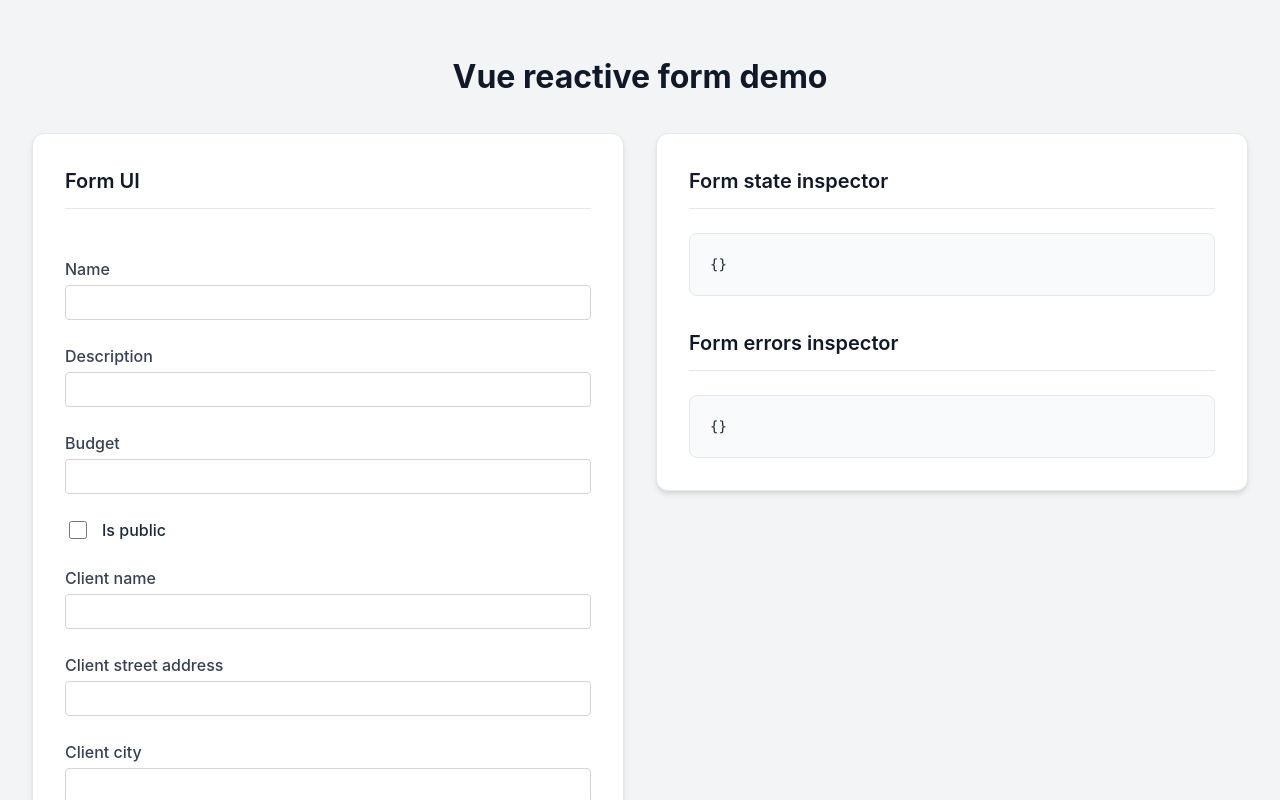
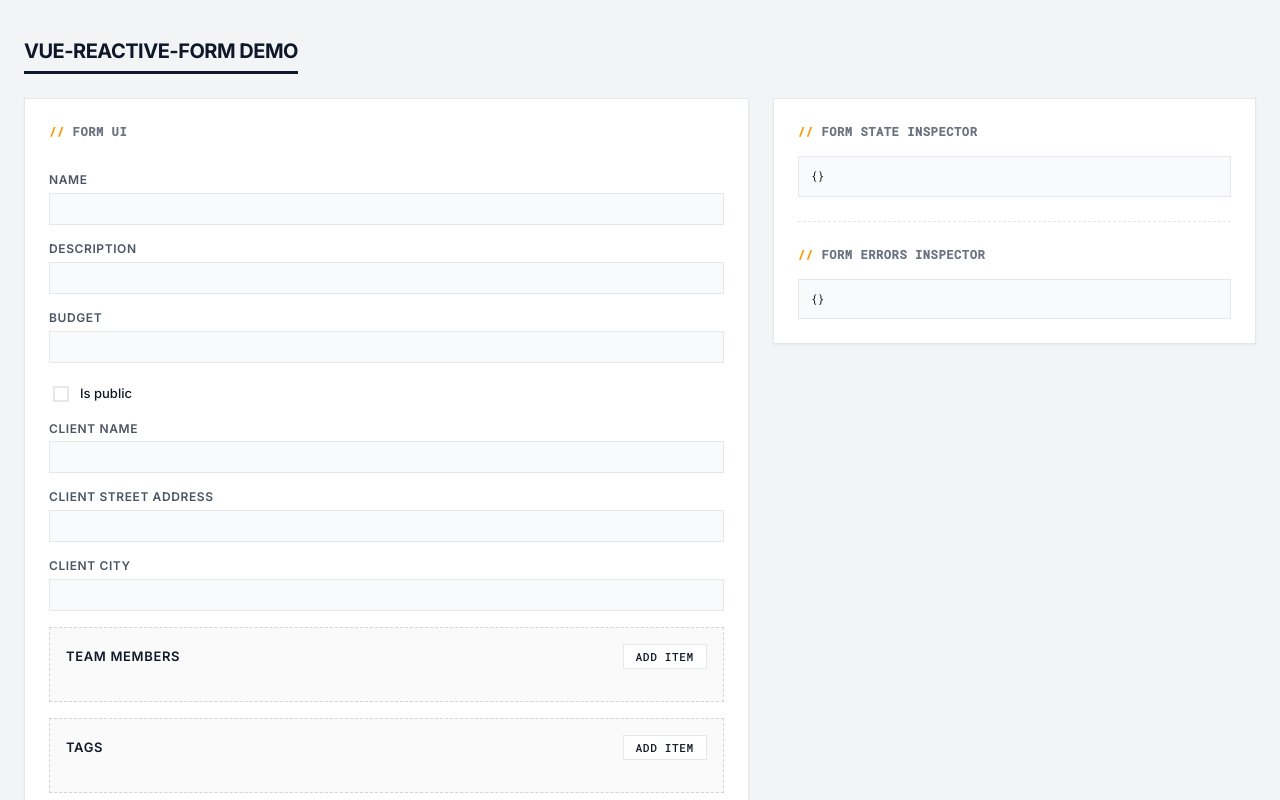
Before and after one commit to DanieleS/vue-reactive-form, a Vue app in the folder packages/demo/: page / in a window 1280 px wide. Shown: the top 800 px of the page. Built offline with nearby package versions, Linux system fonts and the light colour scheme.

Commit message:
style(demo-form): update form ui to be a bit more modern

```diff
--- a/packages/demo/index.html
+++ b/packages/demo/index.html
@@ -1,10 +1,16 @@
-<!DOCTYPE html>
+<!doctype html>
 <html lang="">
   <head>
     <meta charset="UTF-8" />
     <link rel="icon" href="/favicon.ico" />
     <meta name="viewport" content="width=device-width, initial-scale=1.0" />
     <title>VRF - Demo</title>
+    <link rel="preconnect" href="https://fonts.googleapis.com" />
+    <link rel="preconnect" href="https://fonts.gstatic.com" crossorigin />
+    <link
+      href="https://fonts.googleapis.com/css2?family=Inter:wght@400;500;600;700&family=Roboto+Mono:wght@400;500&display=swap"
+      rel="stylesheet"
+    />
   </head>
   <body>
     <div id="app"></div>
--- a/packages/demo/src/App.vue
+++ b/packages/demo/src/App.vue
@@ -25,7 +25,7 @@ const onSubmit = handleSubmit({
 
 <template>
   <div class="container">
-    <h1 class="title">Vue reactive form demo</h1>
+    <h1 class="title">vue-reactive-form demo</h1>
 
     <div class="layout">
       <div class="card form-card">
@@ -157,44 +157,50 @@ const onSubmit = handleSubmit({
 
 <style>
 :root {
-  --primary: #4f46e5;
-  --primary-hover: #4338ca;
-  --bg: #f3f4f6;
-  --surface: #ffffff;
-  --text: #1f2937;
-  --border: #e5e7eb;
+  --b-bg: #f3f4f6;
+  --b-surface: #ffffff;
+  --b-text: #111827;
+  --b-border: #e5e7eb;
+  --b-accent: #0f172a;
+  --b-highlight: #f59e0b;
+  --b-font-ui: "Inter", system-ui, sans-serif;
+  --b-font-mono: "Roboto Mono", monospace;
 }
 
 body {
-  font-family:
-    "Inter",
-    system-ui,
-    -apple-system,
-    sans-serif;
-  background-color: var(--bg);
-  color: var(--text);
+  font-family: var(--b-font-ui);
+  background-color: var(--b-bg);
+  color: var(--b-text);
   margin: 0;
-  line-height: 1.5;
+  line-height: 1.4;
+  -webkit-font-smoothing: antialiased;
+  font-size: 0.8125rem; /* Smaller base font */
 }
 
 .container {
   max-width: 1280px;
   margin: 0 auto;
-  padding: 2rem;
+  padding: 1.5rem; /* Reduced padding */
 }
 
 .title {
-  text-align: center;
-  font-size: 2rem;
-  font-weight: 700;
-  margin-bottom: 2rem;
-  color: #111827;
+  font-family: var(--b-font-ui);
+  text-align: left;
+  font-size: 1.25rem; /* Smaller title */
+  font-weight: 800;
+  margin-bottom: 1.5rem;
+  color: var(--b-accent);
+  letter-spacing: -0.025em;
+  text-transform: uppercase;
+  border-bottom: 3px solid var(--b-accent);
+  padding-bottom: 0.375rem;
+  display: inline-block;
 }
 
 .layout {
   display: grid;
-  grid-template-columns: 1fr 1fr;
-  gap: 2rem;
+  grid-template-columns: 1.2fr 0.8fr;
+  gap: 1.5rem; /* Reduced gap */
   align-items: start;
 }
 
@@ -205,59 +211,93 @@ body {
 }
 
 .card {
-  background: var(--surface);
-  border-radius: 12px;
-  padding: 2rem;
-  box-shadow:
-    0 4px 6px -1px rgb(0 0 0 / 0.1),
-    0 2px 4px -1px rgb(0 0 0 / 0.06);
-  border: 1px solid var(--border);
+  background: var(--b-surface);
+  border: 1px solid var(--b-border);
+  padding: 1.5rem; /* Reduced padding */
+  box-shadow: 0 1px 2px 0 rgb(0 0 0 / 0.05);
 }
 
 .form-layout {
   display: flex;
   flex-direction: column;
-  gap: 1.5rem;
+  gap: 1rem; /* Tighter form elements */
 }
 
 .section-title {
   margin-top: 0;
-  font-size: 1.25rem;
+  font-family: var(--b-font-mono);
+  font-size: 0.75rem;
   font-weight: 600;
-  border-bottom: 1px solid var(--border);
-  padding-bottom: 0.75rem;
-  margin-bottom: 1.5rem;
-  color: #111827;
+  color: #6b7280;
+  text-transform: uppercase;
+  letter-spacing: 0.05em;
+  margin-bottom: 1rem;
+  display: flex;
+  align-items: center;
+  gap: 0.5rem;
+}
+
+.section-title::before {
+  content: "//";
+  color: var(--b-highlight);
 }
 
 .checkbox-wrapper {
   display: flex;
   flex-direction: column;
   gap: 0.25rem;
+  margin-top: 0.25rem;
 }
 
 .checkbox-label {
   display: flex;
   align-items: center;
-  gap: 0.75rem;
+  gap: 0.5rem;
   font-weight: 500;
   cursor: pointer;
+  font-family: var(--b-font-ui);
 }
 
 .checkbox-label input {
-  width: 1.125rem;
-  height: 1.125rem;
-  border-radius: 4px;
+  appearance: none;
+  width: 1rem;
+  height: 1rem;
+  border: 2px solid var(--b-border);
+  border-radius: 0;
+  background: white;
+  transition: all 0.15s ease-in-out;
+  cursor: pointer;
+  position: relative;
+}
+
+.checkbox-label input:checked {
+  background: var(--b-accent);
+  border-color: var(--b-accent);
+}
+
+.checkbox-label input:checked::after {
+  content: "";
+  position: absolute;
+  left: 5px;
+  top: 1px;
+  width: 3px;
+  height: 8px;
+  border: solid white;
+  border-width: 0 2px 2px 0;
+  transform: rotate(45deg);
 }
 
 .submit-btn {
-  background-color: var(--primary);
+  background-color: var(--b-accent);
   color: white;
   border: none;
-  padding: 0.75rem 1.5rem;
-  border-radius: 8px;
-  font-weight: 600;
-  font-size: 1rem;
+  padding: 0.625rem 1.25rem; /* Smaller padding */
+  border-radius: 0;
+  font-family: var(--b-font-mono);
+  font-weight: 500;
+  font-size: 0.75rem;
+  text-transform: uppercase;
+  letter-spacing: 0.05em;
   cursor: pointer;
   transition: all 0.2s;
   margin-top: 1rem;
@@ -265,36 +305,44 @@ body {
 }
 
 .submit-btn:hover {
-  background-color: var(--primary-hover);
-  transform: translateY(-1px);
+  background-color: #1f2937;
+}
+
+.submit-btn:focus {
+  outline: 2px solid var(--b-highlight);
+  outline-offset: 2px;
 }
 
 .inspector-section + .inspector-section {
-  margin-top: 2rem;
+  margin-top: 1.5rem;
+  padding-top: 1.5rem;
+  border-top: 1px dashed var(--b-border);
 }
 
 .inspector-section pre {
-  background-color: #f8fafc;
-  padding: 1.25rem;
-  border-radius: 8px;
-  overflow-x: auto;
-  font-size: 0.875rem;
-  font-family: "Menlo", "Monaco", "Courier New", monospace;
-  border: 1px solid var(--border);
+  background-color: #f9fafb;
+  padding: 0.75rem;
+  font-size: 0.7rem; /* Smaller monospace */
+  font-family: var(--b-font-mono);
+  border: 1px solid var(--b-border);
   margin: 0;
   white-space: pre-wrap;
+  color: var(--b-text);
+  line-height: 1.3;
 }
 
 .error-message {
   color: #ef4444;
-  font-size: 0.875rem;
+  font-family: var(--b-font-mono);
+  font-size: 0.7rem;
+  margin-top: 0.25rem;
 }
 
 /* Helpers for ArrayInput slots */
 .grid-col-2 {
   display: grid;
   grid-template-columns: 1fr 1fr;
-  gap: 1rem;
+  gap: 0.75rem;
   flex: 1;
 }
 
--- a/packages/demo/src/components/ArrayInput.vue
+++ b/packages/demo/src/components/ArrayInput.vue
@@ -44,70 +44,100 @@ defineProps<Props<TComponentGeneric>>()
 .array-input {
   display: flex;
   flex-direction: column;
-  gap: 0.5rem;
+  gap: 0.75rem;
+  padding: 1rem; /* Less padding */
+  border: 1px dashed #d1d5db;
+  background-color: #fafafa;
 }
 
 .header {
   display: flex;
   justify-content: space-between;
   align-items: center;
-  margin-bottom: 0.5rem;
+  margin-bottom: 0.25rem;
 }
 
 .label {
-  font-weight: 500;
-  color: #374151;
+  font-family: var(--b-font-ui);
+  font-weight: 600;
+  font-size: 0.8125rem;
+  color: var(--b-text);
+  text-transform: uppercase;
+  letter-spacing: 0.05em;
 }
 
 .error-message {
   color: #ef4444;
-  font-size: 0.875rem;
+  font-size: 0.7rem;
+  font-family: var(--b-font-mono);
 }
 
 .items-container {
   display: flex;
   flex-direction: column;
-  gap: 0.75rem;
+  gap: 0.5rem; /* Tighter items */
 }
 
 .item-row {
   display: flex;
   align-items: flex-start;
   gap: 0.75rem;
-  background: #f9fafb;
+  background: white;
   padding: 0.75rem;
-  border-radius: 6px;
-  border: 1px solid #e5e7eb;
+  border: 1px solid var(--b-border);
+  position: relative;
+}
+
+.item-row::before {
+  content: "";
+  position: absolute;
+  left: 0;
+  top: 0;
+  bottom: 0;
+  width: 3px;
+  background-color: #e5e7eb;
+  transition: background-color 0.2s;
+}
+
+.item-row:hover::before {
+  background-color: var(--b-accent);
 }
 
 button {
   cursor: pointer;
   border: none;
-  border-radius: 4px;
-  font-size: 0.875rem;
-  padding: 0.25rem 0.5rem;
-  transition: opacity 0.2s;
-}
-
-button:hover {
-  opacity: 0.8;
+  border-radius: 0;
+  font-family: var(--b-font-mono);
+  font-size: 0.7rem;
+  padding: 0.25rem 0.75rem;
+  transition: all 0.2s;
+  text-transform: uppercase;
+  letter-spacing: 0.05em;
+  font-weight: 500;
 }
 
 .btn-secondary {
-  background-color: #e5e7eb;
-  color: #374151;
-  font-weight: 500;
+  background-color: white;
+  border: 1px solid var(--b-border);
+  color: var(--b-text);
+}
+
+.btn-secondary:hover {
+  border-color: var(--b-accent);
+  background-color: #f9fafb;
 }
 
 .btn-delete {
   background-color: transparent;
-  color: #ef4444;
+  color: #9ca3af;
   font-size: 1rem;
-  padding: 0 0.5rem;
-  margin-top: 1.7rem; /* Align with input field */
+  padding: 0.25rem;
+  margin-top: 1.25rem; /* Re-aligned */
+  line-height: 1;
 }
 
 .btn-delete:hover {
-  background-color: #fee2e2;
+  color: #ef4444;
+  background-color: #fef2f2;
 }
 </style>
--- a/packages/demo/src/components/LabeledInput.vue
+++ b/packages/demo/src/components/LabeledInput.vue
@@ -31,29 +31,44 @@ defineProps<Props>()
 }
 
 .label-text {
-  font-weight: 500;
+  font-family: var(--b-font-ui);
+  font-size: 0.75rem; /* Smaller label */
+  font-weight: 600;
   margin-bottom: 0.25rem;
-  color: #374151;
+  color: #4b5563; /* Slightly lighter for less visual weight */
+  text-transform: uppercase;
+  letter-spacing: 0.05em;
 }
 
 .input-field {
   width: 100%;
-  padding: 0.5rem;
-  border: 1px solid #d1d5db;
-  border-radius: 4px;
-  font-size: 0.95rem;
+  padding: 0.4rem 0.5rem; /* Tighter padding */
+  border: 1px solid var(--b-border);
+  background-color: #f9fafb;
+  border-radius: 0;
+  font-family: var(--b-font-mono);
+  font-size: 0.8125rem; /* Smaller monospace font */
   box-sizing: border-box;
+  color: var(--b-text);
+  transition: all 0.2s ease;
+  height: 2rem; /* Fixed compact height */
 }
 
 .input-field:focus {
-  border-color: #4f46e5;
-  outline: none;
-  box-shadow: 0 0 0 2px rgba(79, 70, 229, 0.1);
+  border-color: var(--b-accent);
+  background-color: #ffffff;
+  outline: 1px solid var(--b-accent);
+  outline-offset: -1px;
+}
+
+.input-field::placeholder {
+  color: #9ca3af;
 }
 
 .error-message {
   color: #ef4444;
-  font-size: 0.875rem;
+  font-family: var(--b-font-mono);
+  font-size: 0.7rem;
   margin-top: 0.25rem;
 }
 </style>
```
